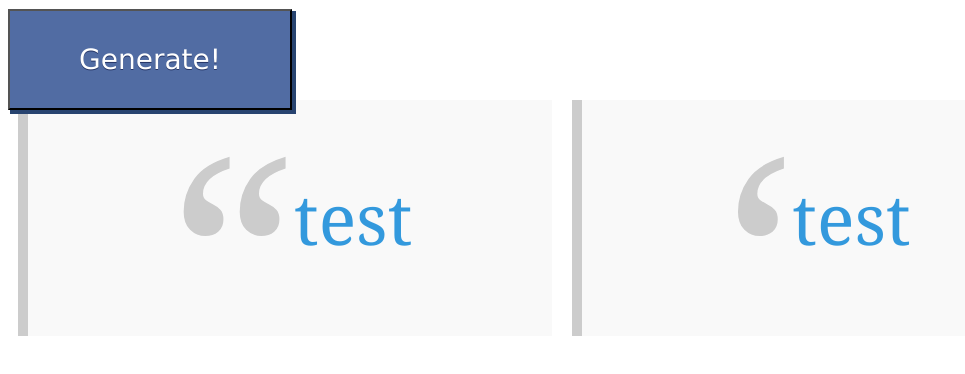
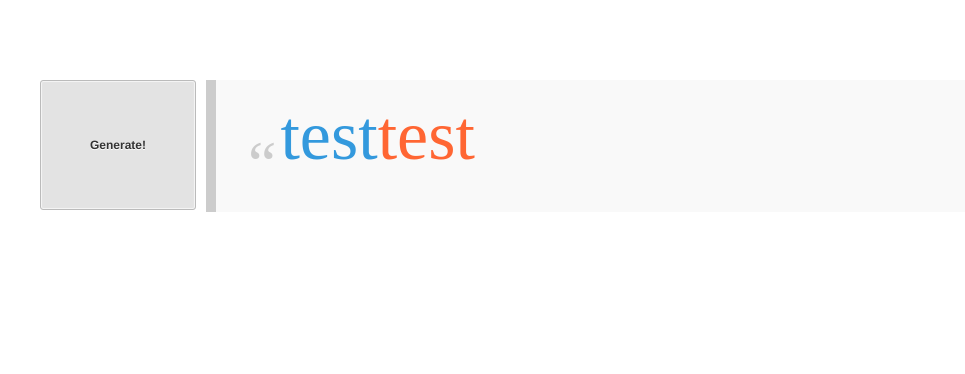
Before and after one commit to jibler/jibler.github.io, a plain HTML site: page index.html in a window 1280 px wide. Shown: the whole page, without its empty margins (0-965 px from the left). Drawn offline with nearby package versions, Linux system fonts and the light colour scheme.

Commit message:
made changes to button

```diff
--- a/index.html
+++ b/index.html
@@ -4,17 +4,25 @@
 </head>
 
 <style type="text/css">
-  span {
+  * {
+    margin: 0;
+    padding: 0;
+  }
+
+  div {
+    margin: 0 auto;
+    padding: 80px 40px;
+  }
+
+  blockquote {
   background:#f9f9f9;
   border-left:10px solid #ccc;
-  margin:1.5em 10px;
   padding:1em 2em;
   quotes:"\201C""\201D""\2018""\2019";
-  font-size: 70px;
-  color: #39D;
-  font-family: georgia;
+  width: 80%;
+  float: right;
   }
-  span:before {
+  blockquote:before {
   color:#ccc;
   content:open-quote;
   font-size:4em;
@@ -22,34 +30,52 @@
   vertical-align:-.4em;
   }
 
+  span {
+    font-size: 70px;
+  }
+
+  #first-word {
+    color: #39D;;
+  }
+
+  #second-word {
+    color: #F63;
+  }
+
   button {
-      -moz-box-shadow: 3px 3px 0px 1px #284470;
-      -webkit-box-shadow: 3px 3px 0px 1px #284470;
-      box-shadow: 3px 3px 0px 1px #284470;
-      background-color:#415989;
-      display:inline-block;
-      color:#ffffff;
-      cursor: pointer;
-      font-family:Verdana;
-      font-size:28px;
-      font-weight:normal;
-      padding:32px 69px;
-      text-decoration:none;
-      text-shadow:0px 1px 0px #263666;
-  }
-  button {
-      background-color:#516ca3;
-  }
-  button {
-      position:relative;
-      top:1px;
-  }
+  background: #e3e3e3;
+  border: 1px solid #bbb;
+  border-radius: 3px;
+  -webkit-box-shadow: inset 0 0 1px 1px #f6f6f6;
+  box-shadow: inset 0 0 1px 1px #f6f6f6;
+  color: #333;
+  font: bold 12px/1 "helvetica neue", helvetica, arial, sans-serif;
+  padding: 8px 0 9px;
+  text-align: center;
+  text-shadow: 0 1px 0 #fff;
+  width: 13%;
+  height: 130px; }
+  button:hover {
+    background: #d9d9d9;
+    -webkit-box-shadow: inset 0 0 1px 1px #eaeaea;
+    box-shadow: inset 0 0 1px 1px #eaeaea;
+    color: #222;
+    cursor: pointer; }
+  button:active {
+    background: #d0d0d0;
+    -webkit-box-shadow: inset 0 0 1px 1px #e3e3e3;
+    box-shadow: inset 0 0 1px 1px #e3e3e3;
+    color: #000; }
 
 </style>
 <body>
 
+<div>
   <button id='generate'>Generate!</button>
-  <span id='first-word'>test</span><span id='second-word'>test</span>
+    <blockquote>
+      <span id='first-word'>test</span><span id='second-word'>test</span>
+    </blockquote>
+</div>
 
   <script>
     var fg = new Foxglove();
```
